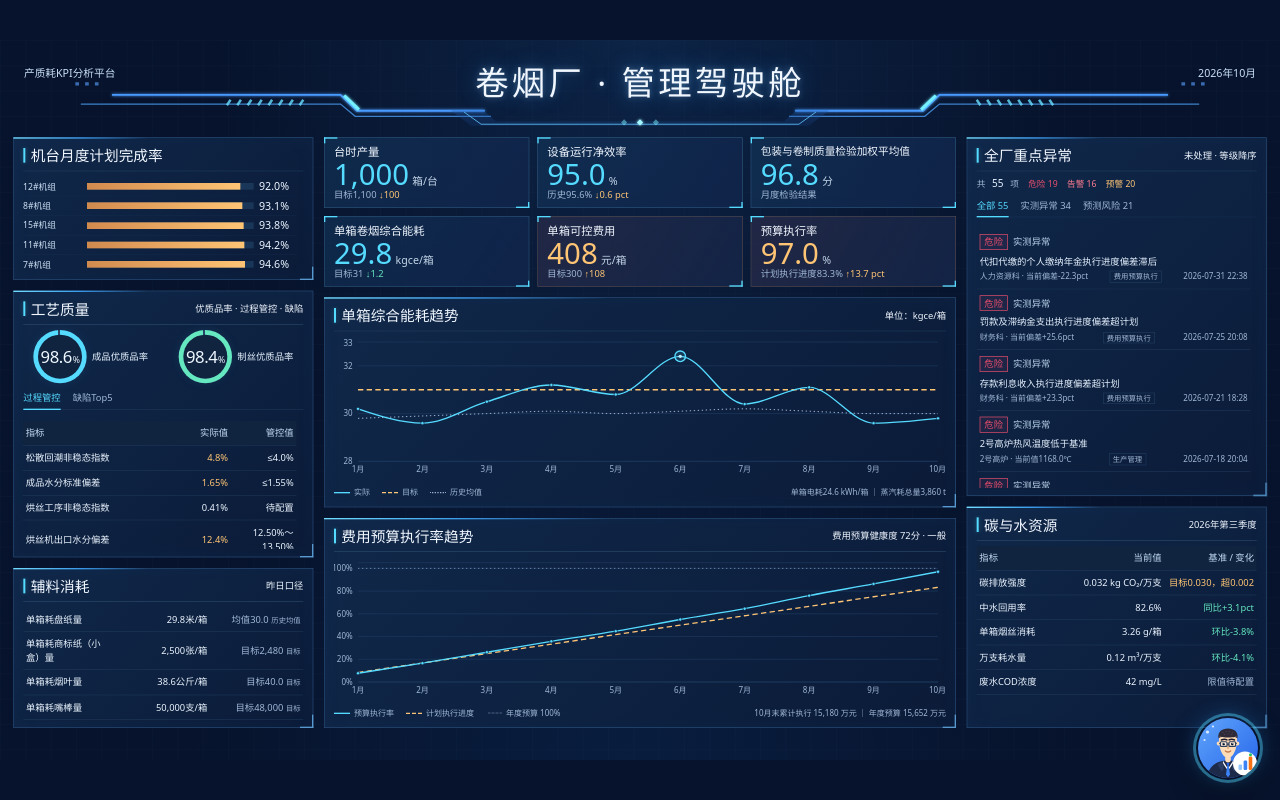
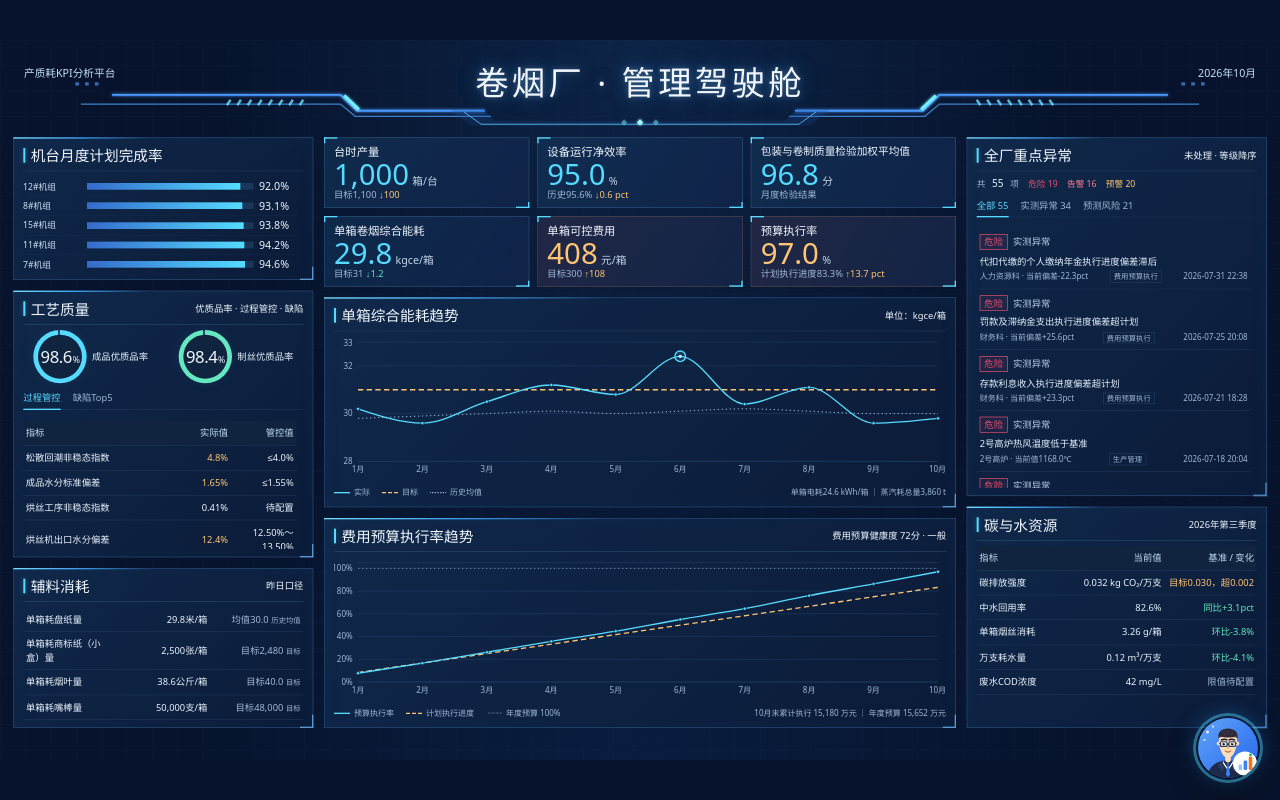
Before and after one commit to Sutattee/Data-Analysis-Platform, a Next.js app: page /cockpit in a window 1280 px wide. Built offline with nearby package versions, Linux system fonts and the light colour scheme.

Commit message:
style(cockpit): unify unit bars to blue gradient

```diff
--- a/src/components/cockpit/UnitCompletionPanel.tsx
+++ b/src/components/cockpit/UnitCompletionPanel.tsx
@@ -1,16 +1,12 @@
 "use client";
 
-// 卷接包装机台月度计划完成率：升序条形（最低在前），滚动窗独立滚动；
-// 条形按实际完成率分档着色（<95% 橙色警示、=100% 绿色达标、其余蓝青），
+// 卷接包装机台月度计划完成率：升序条形（最低在前，统一蓝青渐变），滚动窗独立滚动；
 // 点击下钻设备运行效率页（行悬浮提示暂隐藏，no-tips）
 import Link from "next/link";
 import { UNIT_RATES } from "@/lib/mock-data/cockpit";
 
 // 名称缩短展示（“12#卷接包装机组” → “12#机组”）
 const shortName = (name: string) => name.replace("卷接包装机组", "机组");
-
-// 条形颜色档位：<95% 橙色警示（未达标区，92.0%~94.9% 共6台），=100% 绿色达标
-const barTone = (rate: number) => (rate < 95 ? " warning" : rate >= 100 ? " good" : "");
 
 export function UnitCompletionPanel() {
   return (
@@ -27,7 +23,7 @@ export function UnitCompletionPanel() {
             >
               <span className="bar-name">{shortName(u.name)}</span>
               <span className="bar-track">
-                <span className={`bar-mark${barTone(u.rate)}`} style={{ width: `${u.rate}%` }} />
+                <span className="bar-mark" style={{ width: `${u.rate}%` }} />
               </span>
               <span className="bar-number">{u.rate.toFixed(1)}%</span>
               <span className="row-tip">
--- a/src/components/cockpit/cockpit.css
+++ b/src/components/cockpit/cockpit.css
@@ -245,9 +245,6 @@
 /* bar-mark 须显式块化：span 默认 inline，width/height 对 inline 无效，
    不加 display:block 时填充条（含占比宽度与颜色）完全渲染不出来 */
 .cockpit .bar-mark { display: block; height: 100%; background: linear-gradient(90deg, #346bcb, #55dbff); }
-/* 条形按实际值分档着色：<95% 橙色警示（未达标区，92.0%~94.9% 共6台）、=100% 绿色达标 */
-.cockpit .bar-mark.warning { background: linear-gradient(90deg, #d18a4e, #ffc575); }
-.cockpit .bar-mark.good { background: linear-gradient(90deg, #2fa583, #65e7bf); }
 /* 面板行悬浮提示暂不展示（机台完成率/工艺质量/辅料消耗）：
    .no-tips 挂在面板 section 上，row-tip 代码保留、仅隐藏展示 */
 .cockpit .panel.no-tips .row-tip { display: none !important; }
```
